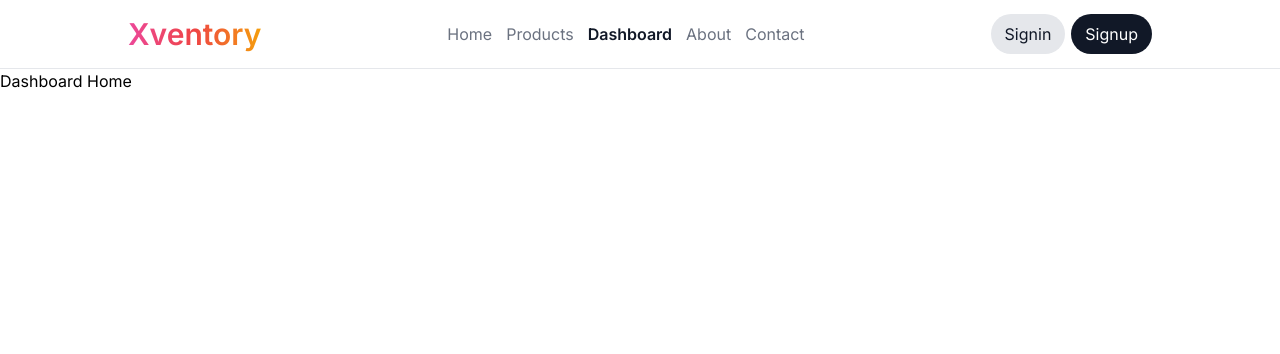
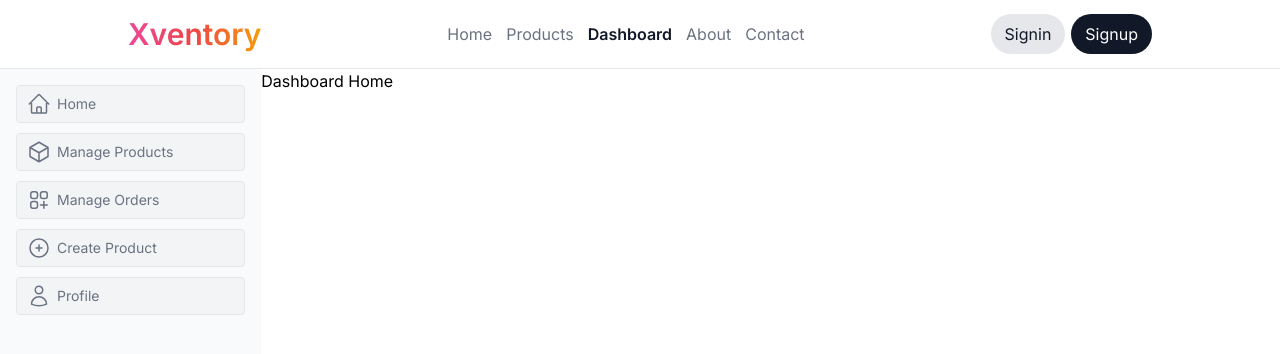
Before and after one commit to faisalchy64/inventory-frontend, a React (Vite) app: page /dashboard in a window 1280 px wide. Shown: the top 354 px of the page. Built offline with nearby package versions, Linux system fonts and the light colour scheme.

Commit message:
feat: Create Sidebar.jsx component

```diff
--- a/src/components/Navbar.jsx
+++ b/src/components/Navbar.jsx
@@ -37,6 +37,25 @@ export default function Navbar() {
   return (
     <nav className="bg-white py-3.5 border-b">
       <div className="w-4/5 flex justify-between items-center mx-auto">
+        {pathname.includes("/dashboard") && (
+          <button className="md:hidden" onClick={() => setShow(true)}>
+            <svg
+              xmlns="http://www.w3.org/2000/svg"
+              fill="none"
+              viewBox="0 0 24 24"
+              strokeWidth={1.5}
+              stroke="currentColor"
+              className="size-6"
+            >
+              <path
+                strokeLinecap="round"
+                strokeLinejoin="round"
+                d="M3.75 6.75h16.5M3.75 12H12m-8.25 5.25h16.5"
+              />
+            </svg>
+          </button>
+        )}
+
         <Brand />
 
         <ul className="hidden md:flex items-center gap-3.5">
--- /dev/null
+++ b/src/components/Sidebar.jsx
@@ -0,0 +1,239 @@
+import { useState } from "react";
+import { Link } from "react-router-dom";
+
+export default function Sidebar() {
+  const [role] = useState("supplier");
+
+  return (
+    <aside className="sm:w-80 md:h-[calc(100vh-68.8px)] bg-gray-50 absolute sm:static inset-0 p-4">
+      <ul className="flex flex-col gap-2.5 text-sm">
+        <li>
+          <Link
+            to="/dashboard"
+            className="flex items-center gap-1.5 text-gray-500 bg-gray-100 px-2.5 py-1.5 rounded border"
+          >
+            <svg
+              xmlns="http://www.w3.org/2000/svg"
+              fill="none"
+              viewBox="0 0 24 24"
+              strokeWidth={1.5}
+              stroke="currentColor"
+              className="size-6"
+            >
+              <path
+                strokeLinecap="round"
+                strokeLinejoin="round"
+                d="m2.25 12 8.954-8.955c.44-.439 1.152-.439 1.591 0L21.75 12M4.5 9.75v10.125c0 .621.504 1.125 1.125 1.125H9.75v-4.875c0-.621.504-1.125 1.125-1.125h2.25c.621 0 1.125.504 1.125 1.125V21h4.125c.621 0 1.125-.504 1.125-1.125V9.75M8.25 21h8.25"
+              />
+            </svg>
+            <span>Home</span>
+          </Link>
+        </li>
+
+        {role === "user" && (
+          <>
+            <li>
+              <Link
+                to="/dashboard/purchase-history"
+                className="flex items-center gap-1.5 text-gray-500 bg-gray-100 px-2.5 py-1.5 rounded border"
+              >
+                <svg
+                  xmlns="http://www.w3.org/2000/svg"
+                  fill="none"
+                  viewBox="0 0 24 24"
+                  strokeWidth={1.5}
+                  stroke="currentColor"
+                  className="size-6"
+                >
+                  <path
+                    strokeLinecap="round"
+                    strokeLinejoin="round"
+                    d="M15.75 10.5V6a3.75 3.75 0 1 0-7.5 0v4.5m11.356-1.993 1.263 12c.07.665-.45 1.243-1.119 1.243H4.25a1.125 1.125 0 0 1-1.12-1.243l1.264-12A1.125 1.125 0 0 1 5.513 7.5h12.974c.576 0 1.059.435 1.119 1.007ZM8.625 10.5a.375.375 0 1 1-.75 0 .375.375 0 0 1 .75 0Zm7.5 0a.375.375 0 1 1-.75 0 .375.375 0 0 1 .75 0Z"
+                  />
+                </svg>
+
+                <span>Purchase History</span>
+              </Link>
+            </li>
+          </>
+        )}
+
+        {role === "supplier" && (
+          <>
+            <li>
+              <Link
+                to="/dashboard/manage-products"
+                className="flex items-center gap-1.5 text-gray-500 bg-gray-100 px-2.5 py-1.5 rounded border"
+              >
+                <svg
+                  xmlns="http://www.w3.org/2000/svg"
+                  fill="none"
+                  viewBox="0 0 24 24"
+                  strokeWidth={1.5}
+                  stroke="currentColor"
+                  className="size-6"
+                >
+                  <path
+                    strokeLinecap="round"
+                    strokeLinejoin="round"
+                    d="m21 7.5-9-5.25L3 7.5m18 0-9 5.25m9-5.25v9l-9 5.25M3 7.5l9 5.25M3 7.5v9l9 5.25m0-9v9"
+                  />
+                </svg>
+
+                <span>Manage Products</span>
+              </Link>
+            </li>
+
+            <li>
+              <Link
+                to="/dashboard/manage-orders"
+                className="flex items-center gap-1.5 text-gray-500 bg-gray-100 px-2.5 py-1.5 rounded border"
+              >
+                <svg
+                  xmlns="http://www.w3.org/2000/svg"
+                  fill="none"
+                  viewBox="0 0 24 24"
+                  strokeWidth={1.5}
+                  stroke="currentColor"
+                  className="size-6"
+                >
+                  <path
+                    strokeLinecap="round"
+                    strokeLinejoin="round"
+                    d="M13.5 16.875h3.375m0 0h3.375m-3.375 0V13.5m0 3.375v3.375M6 10.5h2.25a2.25 2.25 0 0 0 2.25-2.25V6a2.25 2.25 0 0 0-2.25-2.25H6A2.25 2.25 0 0 0 3.75 6v2.25A2.25 2.25 0 0 0 6 10.5Zm0 9.75h2.25A2.25 2.25 0 0 0 10.5 18v-2.25a2.25 2.25 0 0 0-2.25-2.25H6a2.25 2.25 0 0 0-2.25 2.25V18A2.25 2.25 0 0 0 6 20.25Zm9.75-9.75H18a2.25 2.25 0 0 0 2.25-2.25V6A2.25 2.25 0 0 0 18 3.75h-2.25A2.25 2.25 0 0 0 13.5 6v2.25a2.25 2.25 0 0 0 2.25 2.25Z"
+                  />
+                </svg>
+
+                <span>Manage Orders</span>
+              </Link>
+            </li>
+
+            <li>
+              <Link
+                to="/dashboard/create-product"
+                className="flex items-center gap-1.5 text-gray-500 bg-gray-100 px-2.5 py-1.5 rounded border"
+              >
+                <svg
+                  xmlns="http://www.w3.org/2000/svg"
+                  fill="none"
+                  viewBox="0 0 24 24"
+                  strokeWidth={1.5}
+                  stroke="currentColor"
+                  className="size-6"
+                >
+                  <path
+                    strokeLinecap="round"
+                    strokeLinejoin="round"
+                    d="M12 9v6m3-3H9m12 0a9 9 0 1 1-18 0 9 9 0 0 1 18 0Z"
+                  />
+                </svg>
+
+                <span>Create Product</span>
+              </Link>
+            </li>
+          </>
+        )}
+
+        {role === "admin" && (
+          <>
+            <li>
+              <Link
+                to="/dashboard/manage-users"
+                className="flex items-center gap-1.5 text-gray-500 bg-gray-100 px-2.5 py-1.5 rounded border"
+              >
+                <svg
+                  xmlns="http://www.w3.org/2000/svg"
+                  fill="none"
+                  viewBox="0 0 24 24"
+                  strokeWidth={1.5}
+                  stroke="currentColor"
+                  className="size-6"
+                >
+                  <path
+                    strokeLinecap="round"
+                    strokeLinejoin="round"
+                    d="M15 19.128a9.38 9.38 0 0 0 2.625.372 9.337 9.337 0 0 0 4.121-.952 4.125 4.125 0 0 0-7.533-2.493M15 19.128v-.003c0-1.113-.285-2.16-.786-3.07M15 19.128v.106A12.318 12.318 0 0 1 8.624 21c-2.331 0-4.512-.645-6.374-1.766l-.001-.109a6.375 6.375 0 0 1 11.964-3.07M12 6.375a3.375 3.375 0 1 1-6.75 0 3.375 3.375 0 0 1 6.75 0Zm8.25 2.25a2.625 2.625 0 1 1-5.25 0 2.625 2.625 0 0 1 5.25 0Z"
+                  />
+                </svg>
+
+                <span>Manage Users</span>
+              </Link>
+            </li>
+
+            <li>
+              <Link
+                to="/dashboard/manage-products"
+                className="flex items-center gap-1.5 text-gray-500 bg-gray-100 px-2.5 py-1.5 rounded border"
+              >
+                <svg
+                  xmlns="http://www.w3.org/2000/svg"
+                  fill="none"
+                  viewBox="0 0 24 24"
+                  strokeWidth={1.5}
+                  stroke="currentColor"
+                  className="size-6"
+                >
+                  <path
+                    strokeLinecap="round"
+                    strokeLinejoin="round"
+                    d="m21 7.5-9-5.25L3 7.5m18 0-9 5.25m9-5.25v9l-9 5.25M3 7.5l9 5.25M3 7.5v9l9 5.25m0-9v9"
+                  />
+                </svg>
+
+                <span>Manage Products</span>
+              </Link>
+            </li>
+
+            <li>
+              <Link
+                to="/dashboard/manage-orders"
+                className="flex items-center gap-1.5 text-gray-500 bg-gray-100 px-2.5 py-1.5 rounded border"
+              >
+                <svg
+                  xmlns="http://www.w3.org/2000/svg"
+                  fill="none"
+                  viewBox="0 0 24 24"
+                  strokeWidth={1.5}
+                  stroke="currentColor"
+                  className="size-6"
+                >
+                  <path
+                    strokeLinecap="round"
+                    strokeLinejoin="round"
+                    d="M13.5 16.875h3.375m0 0h3.375m-3.375 0V13.5m0 3.375v3.375M6 10.5h2.25a2.25 2.25 0 0 0 2.25-2.25V6a2.25 2.25 0 0 0-2.25-2.25H6A2.25 2.25 0 0 0 3.75 6v2.25A2.25 2.25 0 0 0 6 10.5Zm0 9.75h2.25A2.25 2.25 0 0 0 10.5 18v-2.25a2.25 2.25 0 0 0-2.25-2.25H6a2.25 2.25 0 0 0-2.25 2.25V18A2.25 2.25 0 0 0 6 20.25Zm9.75-9.75H18a2.25 2.25 0 0 0 2.25-2.25V6A2.25 2.25 0 0 0 18 3.75h-2.25A2.25 2.25 0 0 0 13.5 6v2.25a2.25 2.25 0 0 0 2.25 2.25Z"
+                  />
+                </svg>
+
+                <span>Manage Orders</span>
+              </Link>
+            </li>
+          </>
+        )}
+
+        <li>
+          <Link
+            to="/dashboard/profile"
+            className="flex items-center gap-1.5 text-gray-500 bg-gray-100 px-2.5 py-1.5 rounded border"
+          >
+            <svg
+              xmlns="http://www.w3.org/2000/svg"
+              fill="none"
+              viewBox="0 0 24 24"
+              strokeWidth={1.5}
+              stroke="currentColor"
+              className="size-6"
+            >
+              <path
+                strokeLinecap="round"
+                strokeLinejoin="round"
+                d="M15.75 6a3.75 3.75 0 1 1-7.5 0 3.75 3.75 0 0 1 7.5 0ZM4.501 20.118a7.5 7.5 0 0 1 14.998 0A17.933 17.933 0 0 1 12 21.75c-2.676 0-5.216-.584-7.499-1.632Z"
+              />
+            </svg>
+
+            <span>Profile</span>
+          </Link>
+        </li>
+      </ul>
+    </aside>
+  );
+}
--- a/src/layout/Dashboard.jsx
+++ b/src/layout/Dashboard.jsx
@@ -1,11 +1,17 @@
 import { Outlet } from "react-router-dom";
 import Navbar from "../components/Navbar";
+import Sidebar from "../components/Sidebar";
 
 export default function Dashboard() {
   return (
     <>
       <Navbar />
-      <Outlet />
+      <main className="flex relative">
+        <Sidebar />
+        <div className="w-full h-[calc(100vh-64.8px)] md:h-[calc(100vh-68.8px)]">
+          <Outlet />
+        </div>
+      </main>
     </>
   );
 }
```
